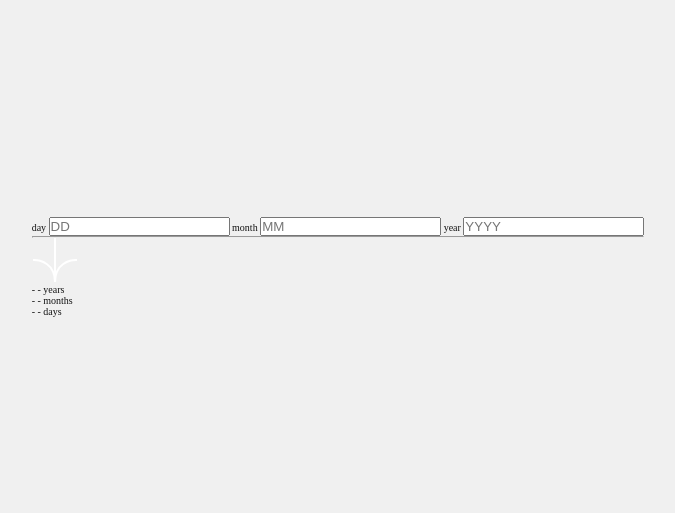
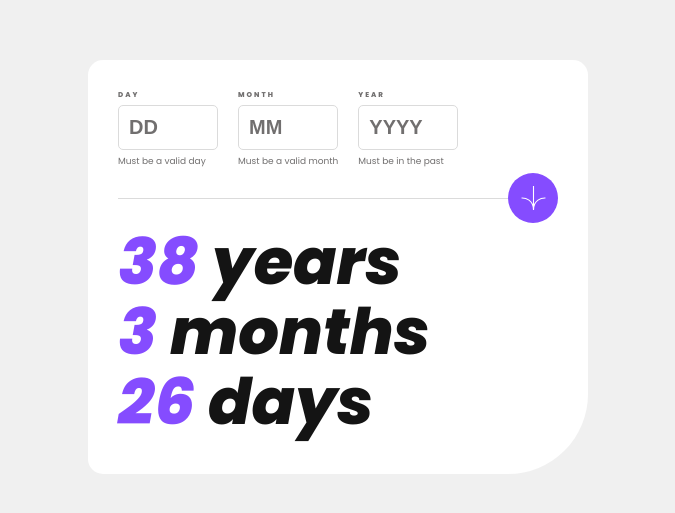
Before and after one commit to ErickDevp/age-calculator-app-main, a plain HTML site: page index.html in a window 1280 px wide. Shown: the part 133-646 px from the top of the page, without its empty margins (302-977 px from the left). Drawn offline with Linux system fonts and the light colour scheme.

Commit message:
estilo finalizado

```diff
--- a/assets/css/style.css
+++ b/assets/css/style.css
@@ -15,6 +15,7 @@ html {
     /*Primary*/
 
     --color-purple: hsl(259, 100%, 65%);
+    --color-dark-purple: hsl(259, 71%, 47%);
     --color-light-red: hsl(0, 100%, 67%);
 
     /*Segundary*/
@@ -39,6 +40,100 @@ body {
     align-items: center;
     justify-content: center;
 
+    font-family: "Poppins", sans-serif;
     background: var(--color-off-white);
     color: var(--color-off-black);
 }
+
+.container {
+    width: 50rem;
+    padding: 3rem;
+    border-radius: 1.5rem 1.5rem 8rem;
+    background: var(--color-white);
+}
+
+.container-inputs {
+    display: flex;
+    gap: 2rem;
+    color: var(--color-smokey-grey);
+    border-bottom: 0.1rem solid var(--color-light-grey);
+    position: relative;
+}
+
+
+.container-inputs .form{
+    margin-bottom: 3rem;
+}
+
+.container-inputs label{
+    display: block;
+
+    text-transform: uppercase;
+    font-size: 0.7rem;
+    font-weight: 800;
+    letter-spacing: 0.2rem;
+}
+
+.container-inputs input {
+    max-width: 10rem;
+
+    font-size: 2rem;
+    font-weight: 800;
+
+    border: 1px solid var(--color-light-grey);
+    border-radius: 0.5rem;
+    outline: none;
+    padding: 1rem;
+    margin: 0.5rem 0;
+}
+
+.container-inputs input::placeholder {
+    color: var(--color-smokey-grey);
+}
+
+.container-inputs input:focus {
+    outline: 0.1rem solid var(--color-smokey-grey);
+}
+
+.container-inputs .msg-error {
+    font-size: 0.9rem;
+}
+
+.btn-img{
+    width: 3rem;
+    height: 3rem;
+    padding: 2.5rem;
+    display: flex;
+    align-items: center;
+    justify-content: center;
+
+    border-radius: 50%;
+    background: var(--color-purple);
+    position: absolute;
+    bottom: -2.5rem;
+    right: 0;
+    cursor: pointer;
+}
+
+.btn-img img {
+    width: 2.5rem;
+}
+
+.btn-img:hover {
+    background: var(--color-dark-purple);
+}
+
+.resultados {
+    margin: 4rem 0 2rem;
+}
+
+.resultados p{
+    font-weight: 800;
+    font-style: italic;
+    font-size: 6.4rem;
+    margin: -2.5rem 0;
+}
+
+.resultados span {
+    color: var(--color-purple);
+}
--- a/index.html
+++ b/index.html
@@ -10,19 +10,29 @@
 <body>
     <div class="container">
         <div class="container-inputs">
+            <div class="form">
                 <label for="day">day</label>
                 <input type="number" id="day" placeholder="DD">
+                <p class="msg-error">Must be a valid day</p>
+            </div>
+            <div class="form">
                 <label for="month">month</label>
                 <input type="number" id="month" placeholder="MM">
+                <p class="msg-error">Must be a valid month</p>
+            </div>
+            <div class="form">
                 <label for="year">year</label>
                 <input type="number" id="year" placeholder="YYYY">
+                <p class="msg-error">Must be in the past</p>
             </div>
-        <hr>
+            <div class="btn-img">
                 <img src="assets/images/icon-arrow.svg" alt="imagem de seta roxa">
+            </div>
+        </div>
         <div class="resultados">
-            <p><span>- -</span> years</p>
-            <p><span>- -</span> months</p>
-            <p><span>- -</span> days</p>
+            <p><span>38</span> years</p>
+            <p><span>3</span> months</p>
+            <p><span>26</span> days</p>
         </div>
     </div>
 </body>
```
Lines whose indentation alone changed are shown as unchanged.
